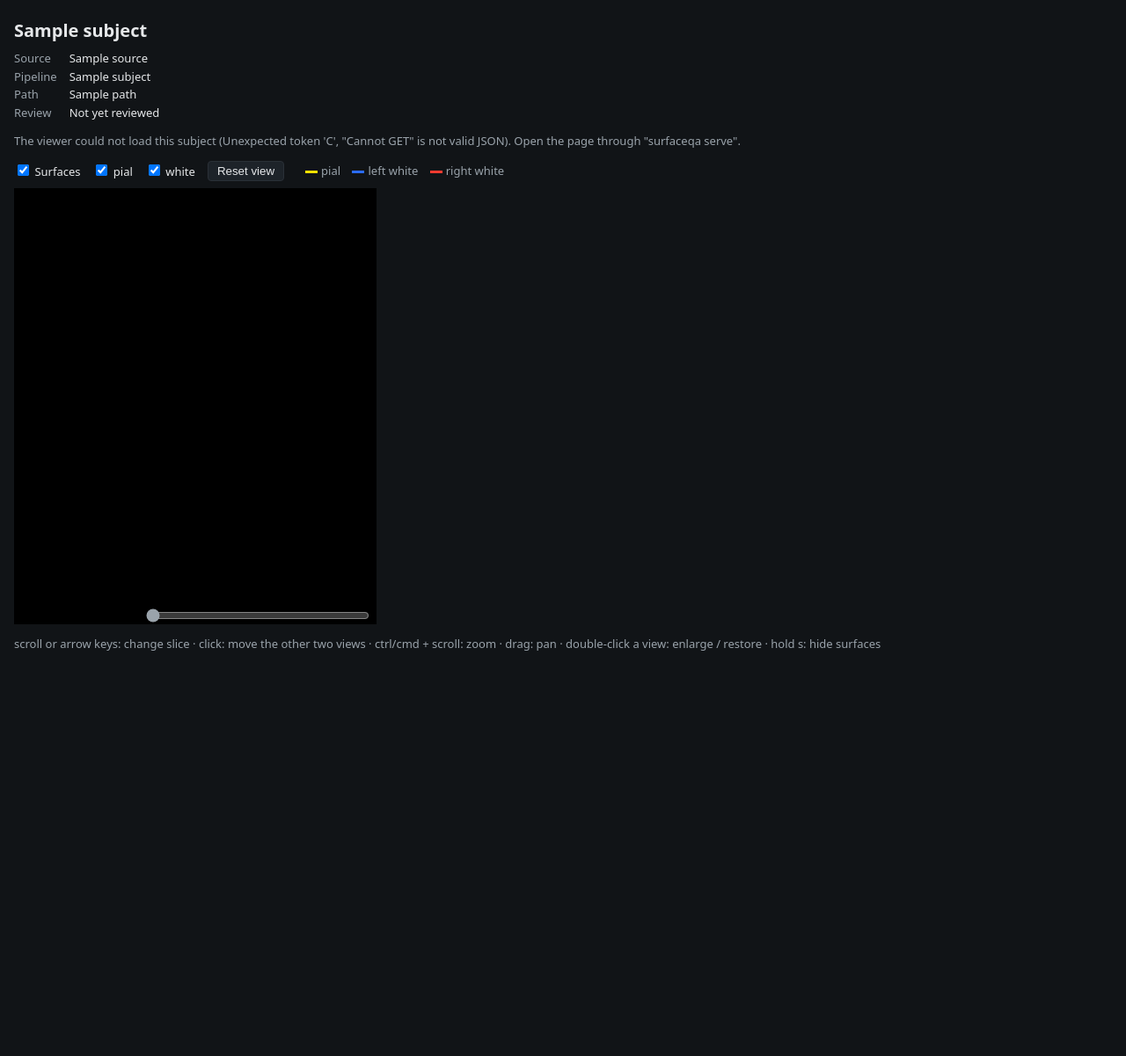
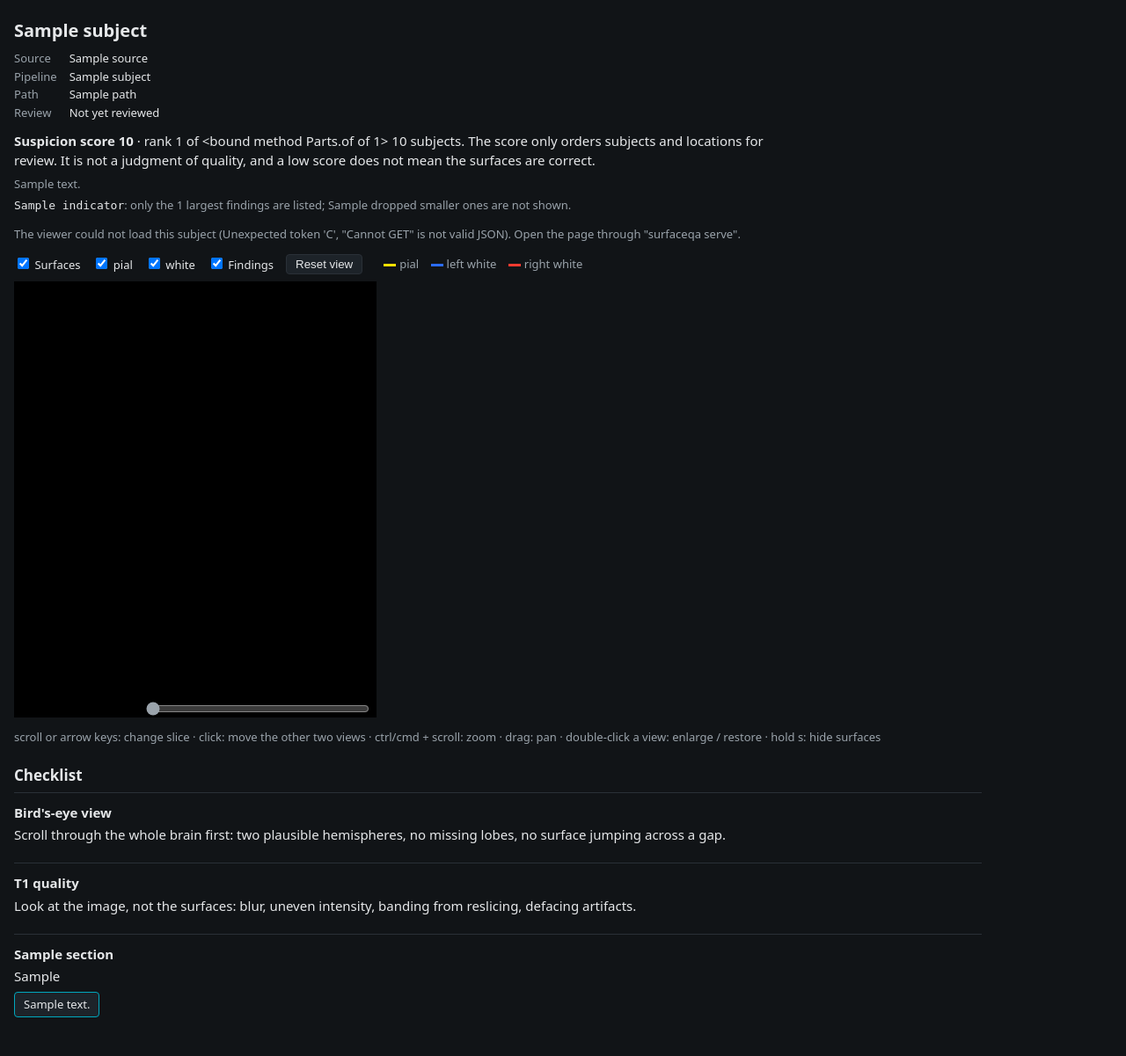
Before and after one commit to poldracklab/surfaceqa, a Python web app: template src/surfaceqa/web/templates/subject.html in a window 1280 px wide. Shown: the part 43-1244 px from the top of the page at 88% size. Before the commit the page ends 783 px from the top, so only its background shows below. Run offline with Jinja, Linux system fonts and the light colour scheme; the template is opened without the code that fills it: most values are stand-ins (such as "Sample title", 1, 10 or a date in 2020).

Commit message:
feat: checklist page, overlay, ranked index
Co-Authored-By: Claude Fable 5.2 <noreply@anthropic.com>

```diff
--- a/src/surfaceqa/web/static/app.css
+++ b/src/surfaceqa/web/static/app.css
@@ -35,3 +35,17 @@ dd.path { overflow-wrap: anywhere; }
 @media (max-width: 900px) { .panels { grid-template-columns: 1fr; } }
 .warning { border: 1px solid #b98900; background: #2a2200; color: #ffd866; padding: 8px 12px; border-radius: 4px; max-width: 900px; }
 .slider { position: absolute; left: 150px; right: 8px; bottom: 2px; width: auto; height: 16px; margin: 0; accent-color: var(--muted); }
+h2 { font-size: 17px; margin: 22px 0 6px; }
+h3 { font-size: 15px; margin: 0 0 4px; }
+.summary p { max-width: 900px; margin: 6px 0; }
+.notrun code, .note code { color: var(--text); }
+td.num { text-align: right; font-variant-numeric: tabular-nums; }
+td.muted { color: var(--muted); }
+.checklist .item { border-top: 1px solid var(--line); padding: 12px 0; max-width: 1100px; }
+.checklist .item p { margin: 4px 0; }
+.spots { display: flex; flex-wrap: wrap; gap: 6px; margin-top: 6px; }
+.spot { background: #1d2329; color: var(--text); border: 1px solid var(--line); border-radius: 4px; padding: 4px 10px; cursor: pointer; font: inherit; font-size: 13px; }
+.spot.finding { border-color: #00a7bd; }
+.spot:hover, .spot.active { background: #26303a; }
+.montage { display: flex; flex-wrap: wrap; gap: 4px; margin-top: 8px; }
+.montage canvas { background: #000; cursor: pointer; }
--- /dev/null
+++ b/src/surfaceqa/web/static/checklist.js
@@ -0,0 +1,76 @@
+// The checklist below the viewer: jump-to buttons and the two slice montages.
+import * as L from "./logic.js";
+
+const TILES = 20;
+const TILE_WIDTH = 150;
+const ZOOM_MM = 60;
+
+function parseGrid(text) {
+  return text.split(",").map(Number);
+}
+
+function bindSpots(viewer) {
+  for (const button of document.querySelectorAll("#checklist .spot")) {
+    button.addEventListener("click", () => {
+      const finding = button.dataset.finding;
+      viewer.setHighlight(finding === undefined ? null : Number(finding));
+      viewer.goTo(parseGrid(button.dataset.grid), {zoomMm: ZOOM_MM});
+    });
+  }
+}
+
+function drawTileContours(ctx, data, plane, slice, scaleX, scaleY) {
+  const contours = data.contours.coronal;
+  for (const [name, style] of Object.entries(data.meta.surfaces)) {
+    const seg = L.sliceSegments(contours.buffer, contours.index, name, slice);
+    ctx.beginPath();
+    for (let k = 0; k < seg.length; k += 4) {
+      ctx.moveTo((seg[k] + 0.5) * scaleX, (seg[k + 1] + 0.5) * scaleY);
+      ctx.lineTo((seg[k + 2] + 0.5) * scaleX, (seg[k + 3] + 0.5) * scaleY);
+    }
+    ctx.strokeStyle = style.color;
+    ctx.lineWidth = 1;
+    ctx.stroke();
+  }
+}
+
+function makeTile(data, viewer, slice, withContours) {
+  const plane = data.meta.planes.coronal;
+  const vox = data.meta.voxel_sizes;
+  const dpr = window.devicePixelRatio || 1;
+  const height = Math.round(TILE_WIDTH * (plane.height * vox[plane.v_axis]) / (plane.width * vox[plane.h_axis]));
+  const canvas = document.createElement("canvas");
+  canvas.width = TILE_WIDTH * dpr;
+  canvas.height = height * dpr;
+  canvas.style.width = `${TILE_WIDTH}px`;
+  canvas.style.height = `${height}px`;
+  canvas.title = `coronal slice ${slice + 1}`;
+  const ctx = canvas.getContext("2d");
+  ctx.scale(dpr, dpr);
+  const img = new Image();
+  img.onload = () => {
+    ctx.drawImage(img, 0, 0, TILE_WIDTH, height);
+    if (withContours) drawTileContours(ctx, data, plane, slice, TILE_WIDTH / plane.width, height / plane.height);
+  };
+  img.src = data.sliceUrl("coronal", slice);
+  canvas.addEventListener("click", () => viewer.goToSlice("coronal", slice));
+  return canvas;
+}
+
+function fillMontages(data, viewer) {
+  const slices = L.montageSlices(data.meta.planes.coronal.n_slices, TILES);
+  for (const box of document.querySelectorAll("#checklist .montage")) {
+    const withContours = box.dataset.contours === "1";
+    for (const slice of slices) box.append(makeTile(data, viewer, slice, withContours));
+  }
+}
+
+async function start() {
+  const viewer = window.surfaceqaViewer;
+  if (!viewer) return;
+  const data = await viewer.ready;
+  bindSpots(viewer);
+  fillMontages(data, viewer);
+}
+
+start();
--- a/src/surfaceqa/web/static/logic.js
+++ b/src/surfaceqa/web/static/logic.js
@@ -64,3 +64,32 @@ export function zoomAt(view, factor, px, py) {
 export function isHideKey(event) {
   return event.code === "KeyS" && !event.metaKey && !event.ctrlKey && !event.altKey;
 }
+
+// Screen coordinates of one finding's voxels that lie on a slice of a plane.
+export function findingVoxelsOnSlice(voxels, finding, plane, slice) {
+  const out = [];
+  const end = (finding.voxel_start + finding.voxel_count) * 3;
+  for (let k = finding.voxel_start * 3; k < end; k += 3) {
+    if (voxels[k + plane.axis] !== slice) continue;
+    const grid = [voxels[k], voxels[k + 1], voxels[k + 2]];
+    const {x, y} = gridToScreen(grid, plane);
+    out.push([x, y]);
+  }
+  return out;
+}
+
+// `count` slice indices evenly spaced strictly inside 0..n-1 (all of them if n is small).
+export function montageSlices(n, count) {
+  if (n <= count) return Array.from({length: n}, (_, i) => i);
+  return Array.from({length: count}, (_, i) => Math.round(((i + 1) * (n - 1)) / (count + 1)));
+}
+
+// A view centred on screen point (x, y) showing fieldMm across the smaller canvas dimension.
+export function zoomTo(viewW, viewH, plane, pixel, x, y, fieldMm) {
+  const scale = Math.min(viewW, viewH) / fieldMm;
+  return {
+    scale,
+    dx: viewW / 2 - (x + 0.5) * pixel.h * scale,
+    dy: viewH / 2 - (y + 0.5) * pixel.v * scale,
+  };
+}
--- a/src/surfaceqa/web/static/viewer.js
+++ b/src/surfaceqa/web/static/viewer.js
@@ -3,6 +3,7 @@ import * as L from "./logic.js";
 
 const LINE_WIDTH = 1.5;
 const PRELOAD = 3;
+const FINDING_RGB = "0, 229, 255";
 const WHEEL_STEP = 40; // wheel delta that moves one slice
 const DRAG_THRESHOLD = 3; // pixels of movement before a press becomes a pan
 
@@ -12,7 +13,10 @@ const state = {
   meta: null,
   cursor: [0, 0, 0],
   views: {},
-  show: {surfaces: true, pial: true, white: true},
+  show: {surfaces: true, pial: true, white: true, findings: true},
+  findings: [],
+  voxels: null, // Uint16Array of R, A, S triples for every finding
+  highlight: null,
   keyHide: false,
   hovered: "coronal",
 };
@@ -33,6 +37,7 @@ function makeView(panel) {
   return {
     name, panel, canvas, ctx: canvas.getContext("2d"), plane: state.meta.planes[name],
     view: {scale: 1, dx: 0, dy: 0}, contours: null, images: new Map(), wheel: 0, press: null,
+    findingSlices: new Map(), // slice -> [{id, points}] for the findings overlay
     slider: panel.querySelector(".slider"),
   };
 }
@@ -119,6 +124,32 @@ function drawContours(v, i) {
   }
 }
 
+// Findings whose voxels touch a slice of this view, computed once per slice.
+function findingsOnSlice(v, i) {
+  if (!v.findingSlices.has(i)) {
+    const hits = [];
+    for (const finding of state.findings) {
+      const points = L.findingVoxelsOnSlice(state.voxels, finding, v.plane, i);
+      if (points.length) hits.push({id: finding.id, points});
+    }
+    v.findingSlices.set(i, hits);
+  }
+  return v.findingSlices.get(i);
+}
+
+function drawFindings(v, i) {
+  if (!state.voxels || !state.show.findings || state.keyHide) return;
+  const [x0, y0] = toCanvas(v, -0.5, -0.5);
+  const [x1, y1] = toCanvas(v, 0.5, 0.5);
+  for (const hit of findingsOnSlice(v, i)) {
+    v.ctx.fillStyle = `rgba(${FINDING_RGB}, ${hit.id === state.highlight ? 0.7 : 0.35})`;
+    for (const [x, y] of hit.points) {
+      const [px, py] = toCanvas(v, x - 0.5, y - 0.5);
+      v.ctx.fillRect(px, py, x1 - x0, y1 - y0);
+    }
+  }
+}
+
 function drawCrosshairs(v) {
   const cross = L.crosshairs(state.cursor, v.plane);
   const [cx, cy] = toCanvas(v, cross.x, cross.y);
@@ -140,6 +171,7 @@ function draw(v) {
   sizeCanvas(v);
   v.ctx.clearRect(0, 0, v.canvas.clientWidth, v.canvas.clientHeight);
   drawImage(v, i);
+  drawFindings(v, i);
   drawContours(v, i);
   drawCrosshairs(v);
   v.panel.querySelector(".readout").textContent = `${v.name}  slice ${i + 1} / ${v.plane.n_slices}`;
@@ -253,7 +285,7 @@ function bindView(v) {
 }
 
 function bindToolbar() {
-  for (const key of ["surfaces", "pial", "white"]) {
+  for (const key of ["surfaces", "pial", "white", "findings"]) {
     const box = document.getElementById(`show-${key}`);
     box.addEventListener("change", () => { state.show[key] = box.checked; drawAll(); });
   }
@@ -279,6 +311,50 @@ async function loadContours(v) {
   draw(v);
 }
 
+// Findings are optional: a subject without them still gets the viewer.
+async function loadFindings() {
+  try {
+    const found = await fetch(`${runUrl}findings.json`).then((r) => (r.ok ? r.json() : null));
+    if (!found || !found.findings.length) return;
+    const buffer = await fetch(`${runUrl}findings_voxels.bin`).then((r) => r.arrayBuffer());
+    state.findings = found.findings;
+    state.voxels = new Uint16Array(buffer);
+    drawAll();
+  } catch (error) {
+    console.warn("surfaceqa: findings could not be loaded", error);
+  }
+}
+
+function goTo(grid, {zoomMm} = {}) {
+  state.cursor = grid.map((value, axis) => L.clampSlice(value, state.meta.shape[axis]));
+  for (const v of Object.values(state.views)) {
+    if (!zoomMm) continue;
+    const {x, y} = L.gridToScreen(state.cursor, v.plane);
+    v.view = L.zoomTo(v.canvas.clientWidth, v.canvas.clientHeight, v.plane, pixelSize(v.plane), x, y, zoomMm);
+  }
+  drawAll();
+  root.scrollIntoView({behavior: "smooth", block: "start"});
+}
+
+function goToSlice(planeName, slice) {
+  const v = state.views[planeName];
+  const grid = [...state.cursor];
+  grid[v.plane.axis] = slice;
+  Object.values(state.views).forEach(refit);
+  goTo(grid);
+}
+
+function setHighlight(id) {
+  state.highlight = id;
+  drawAll();
+}
+
+// What other scripts on the page (the checklist) may use.
+function publicData() {
+  const contours = Object.fromEntries(Object.values(state.views).map((v) => [v.name, v.contours]));
+  return {meta: state.meta, contours, sliceUrl};
+}
+
 function showError(error) {
   const note = document.createElement("p");
   note.className = "note";
@@ -302,6 +378,10 @@ async function start() {
   window.addEventListener("blur", () => { if (state.keyHide) setKeyHide(false); });
   drawAll();
   await Promise.all(Object.values(state.views).map(loadContours));
+  loadFindings();
+  return publicData();
 }
 
-start().catch(showError);
+const ready = start();
+window.surfaceqaViewer = {ready, goTo, goToSlice, setHighlight};
+ready.catch(showError);
--- /dev/null
+++ b/src/surfaceqa/web/templates/_checklist.html
@@ -0,0 +1,27 @@
+<section class="checklist" id="checklist">
+<h2>Checklist</h2>
+<article class="item">
+<h3>Bird's-eye view</h3>
+<p>Scroll through the whole brain first: two plausible hemispheres, no missing lobes, no surface jumping across a gap.</p>
+<div class="montage" data-contours="1"></div>
+</article>
+<article class="item">
+<h3>T1 quality</h3>
+<p>Look at the image, not the surfaces: blur, uneven intensity, banding from reslicing, defacing artifacts.</p>
+<div class="montage" data-contours="0"></div>
+</article>
+{% for section in subject.sections %}
+<article class="item" data-region="{{ section.id }}">
+<h3>{{ section.title }}</h3>
+<p>{{ section.look_for }}</p>
+{% if section.findings %}
+<div class="spots">{% for f in section.findings %}<button type="button" class="spot finding" data-finding="{{ f.id }}" data-grid="{{ f.grid | join(',') }}">{{ f.text }}</button>{% endfor %}</div>
+{% elif section.defaults %}
+<p class="note">No indicator fired here. Look anyway:</p>
+<div class="spots">{% for d in section.defaults %}<button type="button" class="spot" data-grid="{{ d.grid | join(',') }}">{{ d.label }}</button>{% endfor %}</div>
+{% else %}
+<p class="note">No indicator fired here. Look anyway by scrolling through this region.</p>
+{% endif %}
+</article>
+{% endfor %}
+</section>
--- /dev/null
+++ b/src/surfaceqa/web/templates/_summary.html
@@ -0,0 +1,18 @@
+<section class="summary">
+{% if subject.qa %}
+<p><strong>Suspicion score {{ subject.score }}</strong>{% if subject.rank %} · rank {{ subject.rank.rank }} of {{ subject.rank.of }} {{ subject.pipeline }} subjects{% endif %}.
+The score only orders subjects and locations for review. It is not a judgment of quality, and a low score does not mean the surfaces are correct.</p>
+{% if subject.not_run %}
+<p class="note">Not run for this subject:
+{% for i in subject.not_run %}<span class="notrun"><code>{{ i.name }}</code> ({{ i.reason }})</span>{{ "; " if not loop.last }}{% endfor %}</p>
+{% endif %}
+{% if subject.qa.region_note %}<p class="note">{{ subject.qa.region_note }}</p>{% endif %}
+{% for i in subject.qa.indicators if i.dropped %}
+<p class="note"><code>{{ i.name }}</code>: only the {{ i.n_findings }} largest findings are listed; {{ i.dropped }} smaller ones are not shown.</p>
+{% endfor %}
+{% elif subject.qa_failed %}
+<p class="warning">The automated indicators failed for this subject (see <a href="qa_error.txt">qa_error.txt</a>); the checklist below has no findings to show.</p>
+{% else %}
+<p class="note">The automated indicators have not been computed for this subject.</p>
+{% endif %}
+</section>
--- a/src/surfaceqa/web/templates/subject.html
+++ b/src/surfaceqa/web/templates/subject.html
@@ -7,11 +7,13 @@
 {% elif subject.status == "build failed" %}
 <p class="warning">The latest build of this subject failed (see <a href="error.txt">error.txt</a>). The viewer below shows the previous build, which may no longer match the data.</p>
 {% endif %}
+{% include "_summary.html" %}
 <section class="viewer" id="viewer" data-run="runs/{{ subject.run }}/" data-meta="runs/{{ subject.run }}/meta.json">
 <div class="toolbar">
 <label><input type="checkbox" id="show-surfaces" checked> Surfaces</label>
 <label><input type="checkbox" id="show-pial" checked> pial</label>
 <label><input type="checkbox" id="show-white" checked> white</label>
+<label><input type="checkbox" id="show-findings" checked> Findings</label>
 <button type="button" id="reset-view">Reset view</button>
 <span class="legend"><i class="swatch pial"></i>pial <i class="swatch lh"></i>left white <i class="swatch rh"></i>right white</span>
 </div>
@@ -27,5 +29,7 @@
 </div>
 <p class="keys">scroll or arrow keys: change slice · click: move the other two views · ctrl/cmd + scroll: zoom · drag: pan · double-click a view: enlarge / restore · hold s: hide surfaces</p>
 </section>
+{% include "_checklist.html" %}
 <script type="module" src="{{ root }}static/viewer.js"></script>
+<script type="module" src="{{ root }}static/checklist.js"></script>
 {% endblock %}
```
Also changed, not shown: src/surfaceqa/checklist.py (added, +27 -0 lines), src/surfaceqa/site.py (+34 -2 lines), src/surfaceqa/web/templates/index.html (+5 -3 lines).
